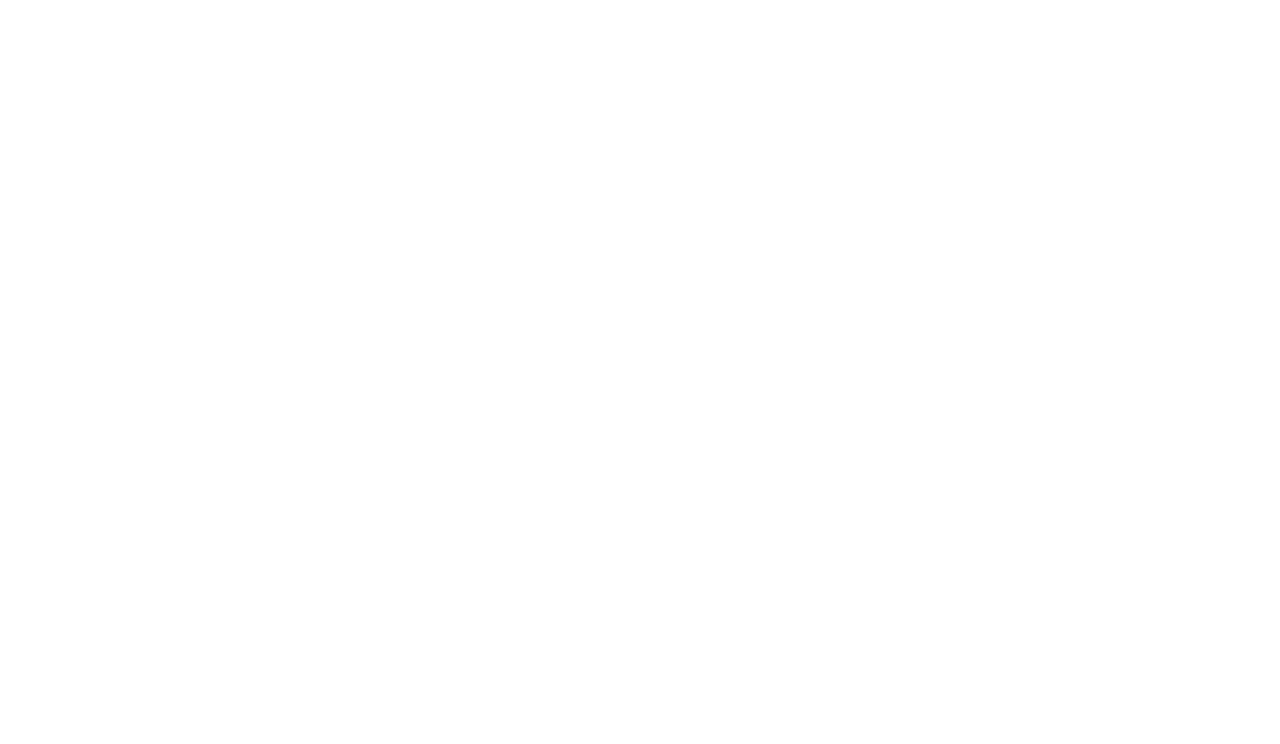
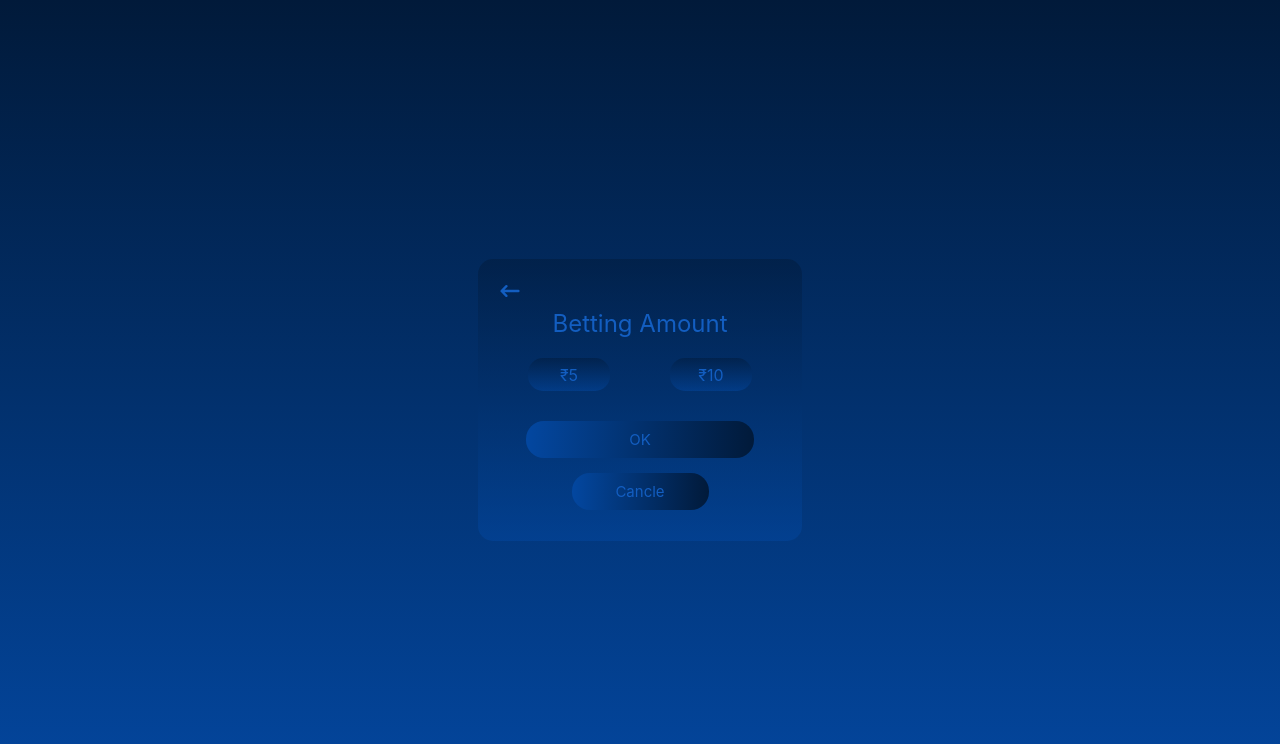
Before and after one commit to Gaurav99696/UZI_Frontend, a React (Create React App) app: page /bet in a window 1280 px wide. Before the commit this address had no page. Shown: the top 744 px of the page. Built offline with nearby package versions, Linux system fonts and the light colour scheme; the HTML template or start-up script is replaced by a standard one.

Commit message:
New Updates

```diff
--- a/src/App.css
+++ b/src/App.css
@@ -412,3 +412,105 @@
   -webkit-background-clip: text;
   -webkit-text-fill-color: transparent;
 }
+
+.playMainSection .instructions .instructionHeading {
+  background: -webkit-linear-gradient(180deg, #011A3A 6%, #0347A0 100%);
+  -webkit-background-clip: text;
+  -webkit-text-fill-color: transparent;
+  font-size: 24px;
+  margin: 20px 20px;
+}
+
+.playMainSection .instructions .instruction {
+  color: #0347A0;
+  font-size: 13px;
+  margin: 20px 30px 20px 45px;
+}
+
+.playMainSection .wrapper {
+  width: 100%;
+  display: flex;
+  align-items: center;
+  justify-content: center;
+}
+
+.playMainSection .createMatch {
+  width: 228px;
+  height: 37px;
+  border-radius: 15px;
+  border: none;
+  background: linear-gradient(to right, #0347A0, #011A3A);
+  color: #135ec1;
+  margin-top: 35px;
+  display: flex;
+  align-items: center;
+  justify-content: center;
+}
+
+.betting {
+  width: 100%;
+  display: flex;
+  align-items: center;
+  justify-content: center;
+}
+
+.betting .card {
+  width: 324px;
+  height: 282px;
+  background: linear-gradient(to bottom, rgba(1, 26, 58, 0.5), rgba(3, 71, 160, 0.5));
+  border-radius: 15px;
+  padding: 20px 20px;
+  font-size: 24px;
+  color: #135ec1;
+}
+
+.betting .card .center {
+  text-align: center;
+}
+
+.betting .card .center .bets {
+  display: flex;
+  justify-content: space-around;
+  margin-top: 20px;
+}
+
+.betting .card .center .bets .bet {
+  width: 82px;
+  height: 33px;
+  background: linear-gradient(to bottom, rgba(1, 26, 58, 0.5), rgba(3, 71, 160, 0.5));
+  border-radius: 15px;
+  font-size: 16px;
+  display: flex;
+  align-items: center;
+  justify-content: center;
+}
+
+.betting .card .center .btnContanior {
+  display: flex;
+  align-items: center;
+  justify-content: center;
+}
+
+.betting .card .center .okBtn {
+  width: 228px;
+  height: 37px;
+  background: linear-gradient(to right, #0347A0, #011A3A);
+  border-radius: 18px;
+  display: flex;
+  align-items: center;
+  justify-content: center;
+  margin-top: 30px;
+  font-size: 15px;
+}
+
+.betting .card .center .cancleBtn {
+  width: 137px;
+  height: 37px;
+  background: linear-gradient(to right, #0347A0, #011A3A);
+  border-radius: 18px;
+  display: flex;
+  align-items: center;
+  justify-content: center;
+  margin-top: 15px;
+  font-size: 15px;
+}
--- a/src/App.js
+++ b/src/App.js
@@ -6,6 +6,8 @@
 import Signup from "./Pages/Signup";
 import VarificatonOTP from "./Pages/VarificatonOTP";
 import Profile from "./Pages/Profile";
+import Play from "./Pages/Play";
+import BettingPage from "./Pages/BettingPage";
 function App() {
   return (
     <>
@@ -16,6 +18,8 @@
         <Route path="/signup" element={<Signup />} />
         <Route path="/varify" element={<VarificatonOTP />} />
         <Route path="/profile" element={<Profile />} />
+        <Route path="/play" element={<Play />} />
+        <Route path="/bet" element={<BettingPage />} />
       </Routes>
     </>
   );
--- /dev/null
+++ b/src/Pages/BettingPage.jsx
@@ -0,0 +1,29 @@
+import React from "react";
+import { HiArrowNarrowLeft } from "react-icons/hi";
+import { useNavigate } from "react-router-dom";
+
+const BettingPage = () => {
+  const navigate = useNavigate();
+  return (
+    <div className="betting" style={{ height: "100vh" }}>
+      <div className="card">
+        <HiArrowNarrowLeft onClick={() => navigate("/play")} />
+        <div className="center">
+          <div>Betting Amount</div>
+          <div className="bets">
+            <div className="bet 5">&#8377;5</div>
+            <div className="bet 10">&#8377;10</div>
+          </div>
+          <div className="btnContanior">
+            <div className="okBtn">OK</div>
+          </div>
+          <div className="btnContanior">
+            <div className="cancleBtn">Cancle</div>
+          </div>
+        </div>
+      </div>
+    </div>
+  );
+};
+
+export default BettingPage;
--- a/src/Pages/Login.jsx
+++ b/src/Pages/Login.jsx
@@ -15,7 +15,7 @@
             <input type="email" placeholder="Email..." />
             <input type="password" placeholder="Password..." />
             <p onClick={() => navigate("/varify")}>Forget Password?</p>
-            <button onClick={() => navigate("/profile")}>LOG IN</button>
+            <button onClick={() => navigate("/play")}>LOG IN</button>
             <br />
             <br />
             <p onClick={() => navigate("/signup")}>Don’t have an account ?</p>
--- /dev/null
+++ b/src/Pages/Play.jsx
@@ -0,0 +1,50 @@
+import React from "react";
+import Nav from "../components/Nav";
+import { useNavigate } from "react-router-dom";
+
+const Play = () => {
+  const navigate = useNavigate();
+  return (
+    <div style={{ height: "100vh" }}>
+      <Nav home={true} />
+      <div className="playMainSection">
+        <div className="instructions">
+          <div className="instructionHeading">Instrunctions</div>
+          <div className="instruction">
+            Create a match by clicking on the create match button.
+          </div>
+          <div className="instruction">
+            Than scelect the Bet amount your options are Rs5 or Rs10.
+          </div>
+          <div className="instruction">
+            Than your 1st round will start and u will get hints according to
+            your betting amount on Rs5 you will get 2 chance to guess the number
+            and on the Rs10 you wil get 3 chances to guess the number.
+          </div>
+          <div className="instruction">
+            After 5 rounds the match will end and the total will be calculated
+            and than it will decide who had to pay.
+          </div>
+          <div className="instruction">
+            First you will get the Rs 30 of Bonus to try this Game.
+          </div>
+          <div className="instruction">
+            If u win the wining amount will be added to your account but if you
+            lose you will lose the money that i have given you.
+          </div>
+          <div className="instruction">
+            NOTE: If end up with the money that i have given you than you have
+            to pay from your account.
+          </div>
+        </div>
+        <div className="wrapper">
+          <div className="createMatch" onClick={() => navigate("/bet")}>
+            Create Match
+          </div>
+        </div>
+      </div>
+    </div>
+  );
+};
+
+export default Play;
--- a/src/components/Nav.jsx
+++ b/src/components/Nav.jsx
@@ -5,7 +5,9 @@
   const navigate = useNavigate();
   return (
     <div className="nav">
-      <div className="logo">UZI.</div>
+      <div className="logo" onClick={() => navigate("/play")}>
+        UZI.
+      </div>
       <div className="actionBtns">
         {show ? (
           <>
@@ -20,10 +22,10 @@
 
         {home ? (
           <>
-            <div className="login" onClick={() => navigate("/login")}>
+            <div className="login" onClick={() => navigate("/history")}>
               History
             </div>
-            <div className="signup" onClick={() => navigate("/signup")}>
+            <div className="signup" onClick={() => navigate("/profile")}>
               Profile
             </div>
           </>
```
